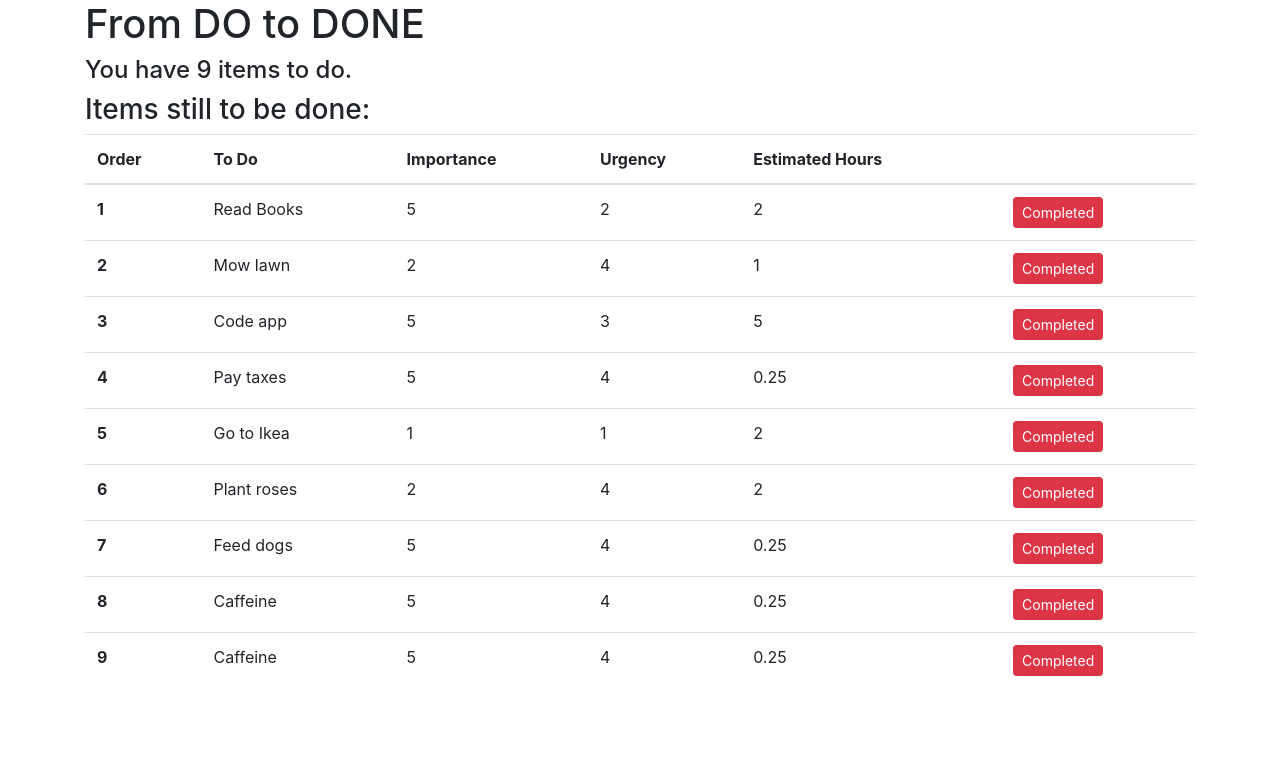
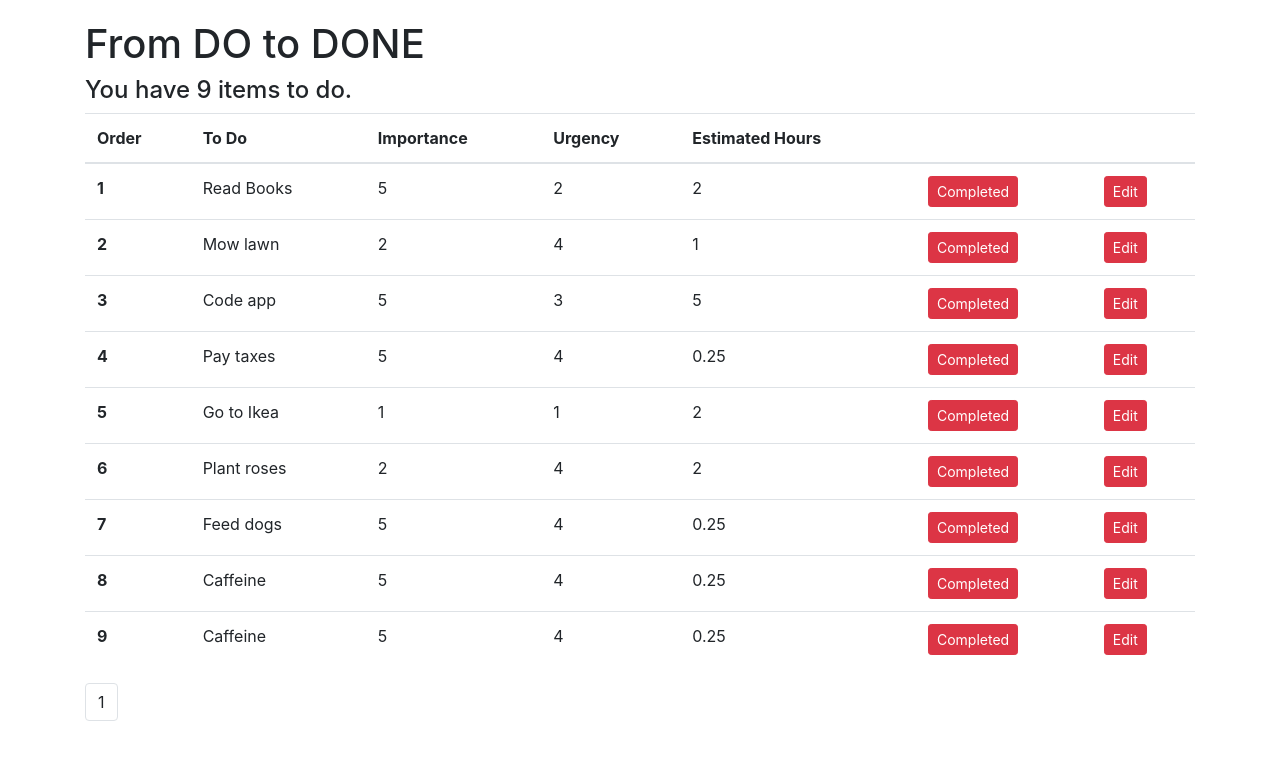
Before and after one commit to TimBiden/todo-react, a React (Create React App) app: page / in a window 1280 px wide. Shown: the top 760 px of the page. Built offline with nearby package versions, Linux system fonts and the light colour scheme.

Commit message:
Pagination begun. Not finished.

```diff
--- a/package.json
+++ b/package.json
@@ -3,8 +3,12 @@
   "version": "0.1.0",
   "private": true,
   "dependencies": {
+    "ajv": "^6.0.0",
     "bootstrap": "^4.1.3",
     "font-awesome": "^4.7.0",
+    "jquery": "^3.3.1",
+    "lodash": "^4.17.11",
+    "popper.js": "^1.14.3",
     "react": "^16.5.2",
     "react-dom": "^16.5.2",
     "react-scripts": "2.0.4"
--- /dev/null
+++ b/src/components/common/pagination.jsx
@@ -0,0 +1,21 @@
+import React from 'react';
+
+const Pagination = (props) => {
+    const { itemCount, pageSize } = props;
+    const pageCount = itemCount / pageSize;
+    console.log(pageCount);
+
+    return (
+        <nav aria-label="Page navigation example">
+            <ul className="pagination">
+
+                <li className="page-item">
+                    <a className="page-link">1</a>
+                </li>
+
+            </ul>
+        </nav>
+    );
+}
+
+export default Pagination;
--- a/src/components/toDoList.jsx
+++ b/src/components/toDoList.jsx
@@ -1,10 +1,12 @@
 import React, {Component} from 'react';
 import {getToDos} from '../services/fakeToDoService';
+import Pagination from './common/pagination';
 
 // Originate state
 class ToDos extends Component {
     state = {
-        toDos: getToDos()
+        toDos: getToDos(),
+        pageSize: 5
     };
 
     // Remove Completed items from ToDo list
@@ -13,13 +15,22 @@ class ToDos extends Component {
         this.setState({toDos: toDos})
     };
 
+    // Edit specified item
+    handleEdit = (id) => {
+        console.log(id);
+    };
+
+    // Handle page changes
+    handlePageChange = (pageSize) => {
+        console.log(pageSize);
+    };
+
     render() {
         const length = this.state.toDos.length;
         if (length === 0) return <h4>Congrats! You've completed your entire To Do list!</h4>;
 
         return (<div>
             <h4>You have {length} items to do.</h4>
-            <h3>Items still to be done:</h3>
             <table className="table">
                 <thead>
                     <tr>
@@ -28,6 +39,7 @@ class ToDos extends Component {
                         <th scope="col">Importance</th>
                         <th scope="col">Urgency</th>
                         <th scope="col">Estimated Hours</th>
+                        <th scope="col"></th>
                         <th scope="col"></th>
                     </tr>
                 </thead>
@@ -44,11 +56,15 @@ class ToDos extends Component {
 
                                 {/* Button click - Send item ID to handleComplete function. */}
                                 <td><button onClick={() => this.handleComplete(todo._id)} className='btn btn-danger btn-sm'>Completed</button></td>
+
+                                {/* Button click - Edit item. */}
+                                <td><button onClick={() => this.handleEdit(todo._id)} className='btn btn-danger btn-sm'>Edit</button></td>
                             </tr>
                         ))
                     }
                 </tbody>
             </table>
+            <Pagination itemCount={length} pageSize={this.state.pageSize} onPageChange={this.handlePageChange} />
         </div>);
     }
 }
--- a/src/index.css
+++ b/src/index.css
@@ -1,6 +1,6 @@
 body {
   margin: 0;
-  padding: 0;
+  padding: 20px 0 0 0;
   font-family: -apple-system, BlinkMacSystemFont, "Segoe UI", "Roboto", "Oxygen",
     "Ubuntu", "Cantarell", "Fira Sans", "Droid Sans", "Helvetica Neue",
     sans-serif;
```
Also changed, not shown: 1 other file (tests, documents, lock files or other folders).
